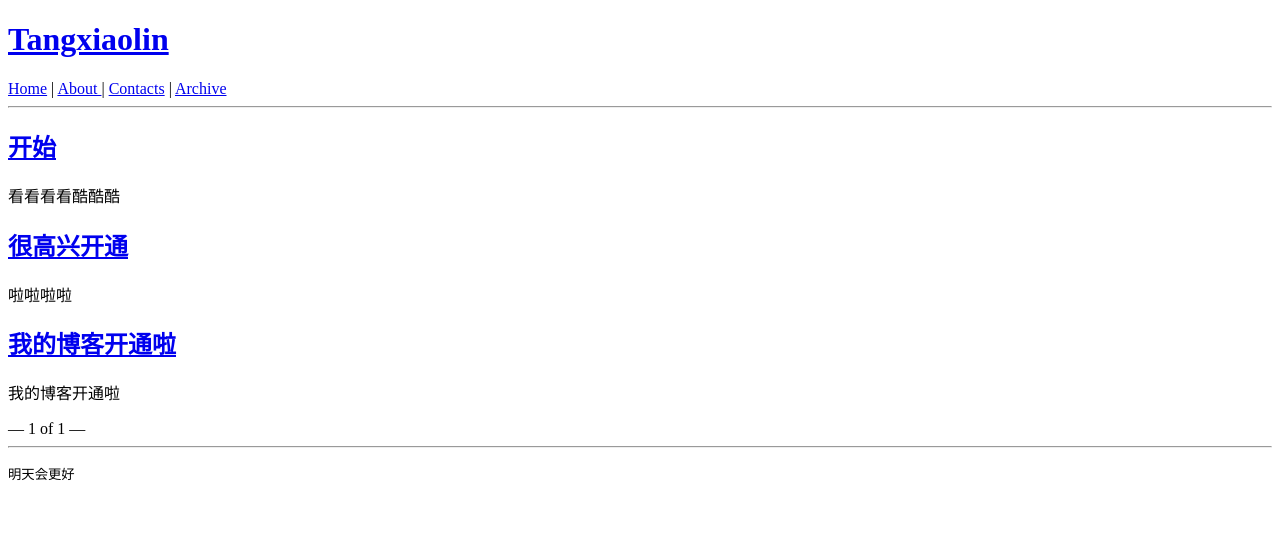
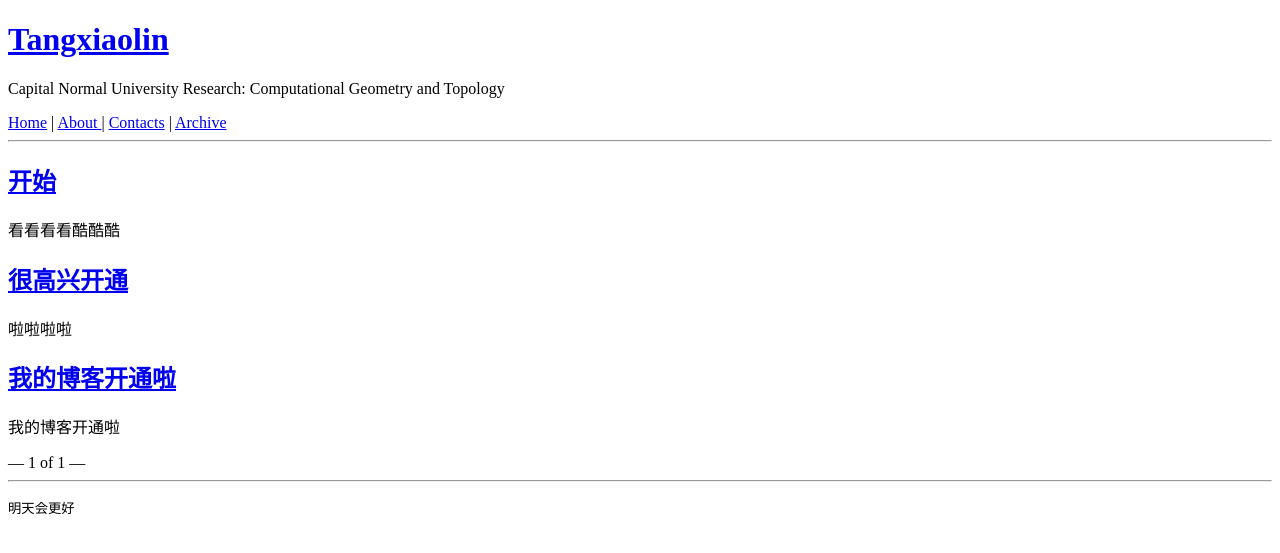
Before and after one commit to Calring/Calring.github.io, a Jekyll site: the page built from index.html, in a window 1280 px wide. Shown: the top 553 px of the page. Built offline with Jekyll 4.4.1, drawn with Linux system fonts in a browser that asks for light colours; the list of posts is cut into pages by our own code.

Commit message:
Update header.html

```diff
--- a/_includes/header.html
+++ b/_includes/header.html
@@ -1,5 +1,6 @@
 <header>
     <h1><a href='{{ site.url }}/'>{{ site.name }}</a></h1>
 </header>
+<p> Capital Normal University  Research: Computational Geometry and Topology </p>
 <a href='{{ site.url }}/'> Home</a> | <a href='{{ site.url }}/about/'>About </a> | <a href='{{ site.url }}/contact/'> Contacts</a> | <a href='{{ site.url }}/archive/'> Archive</a>
 <hr>
```
